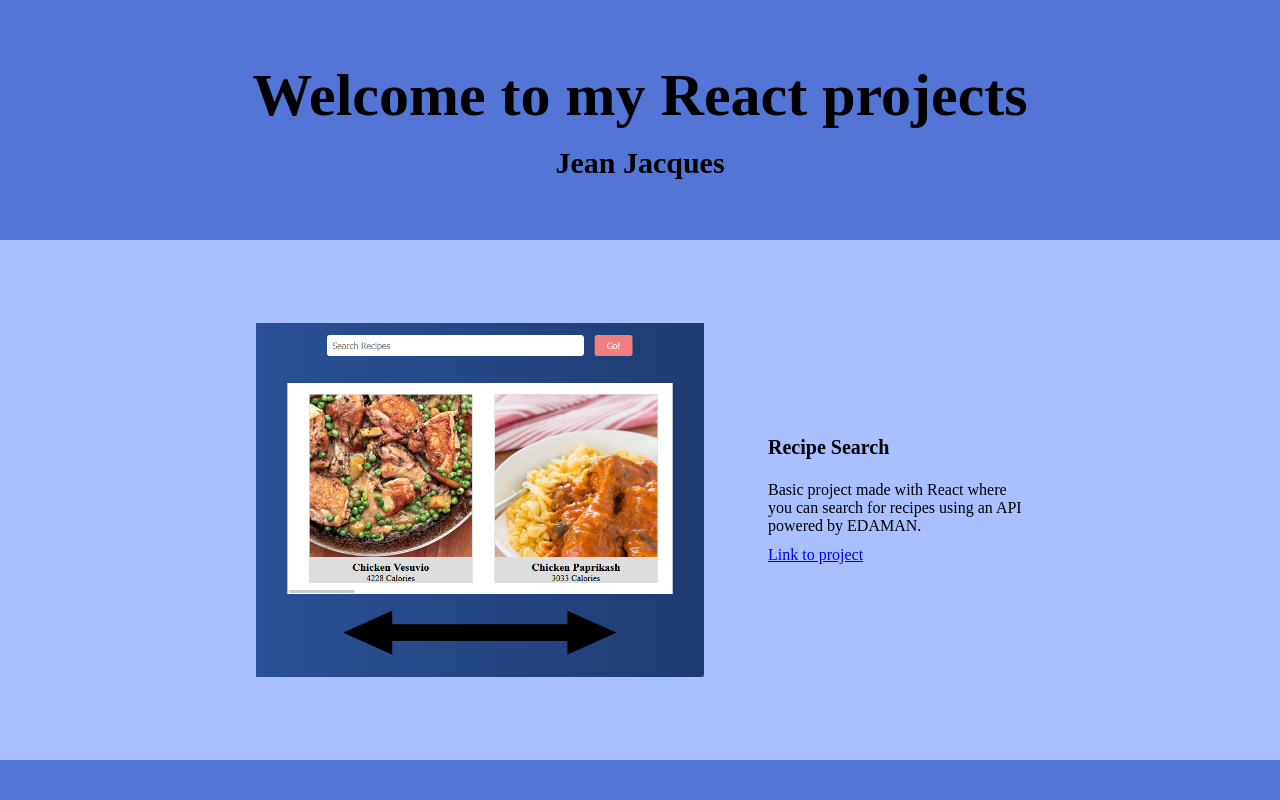
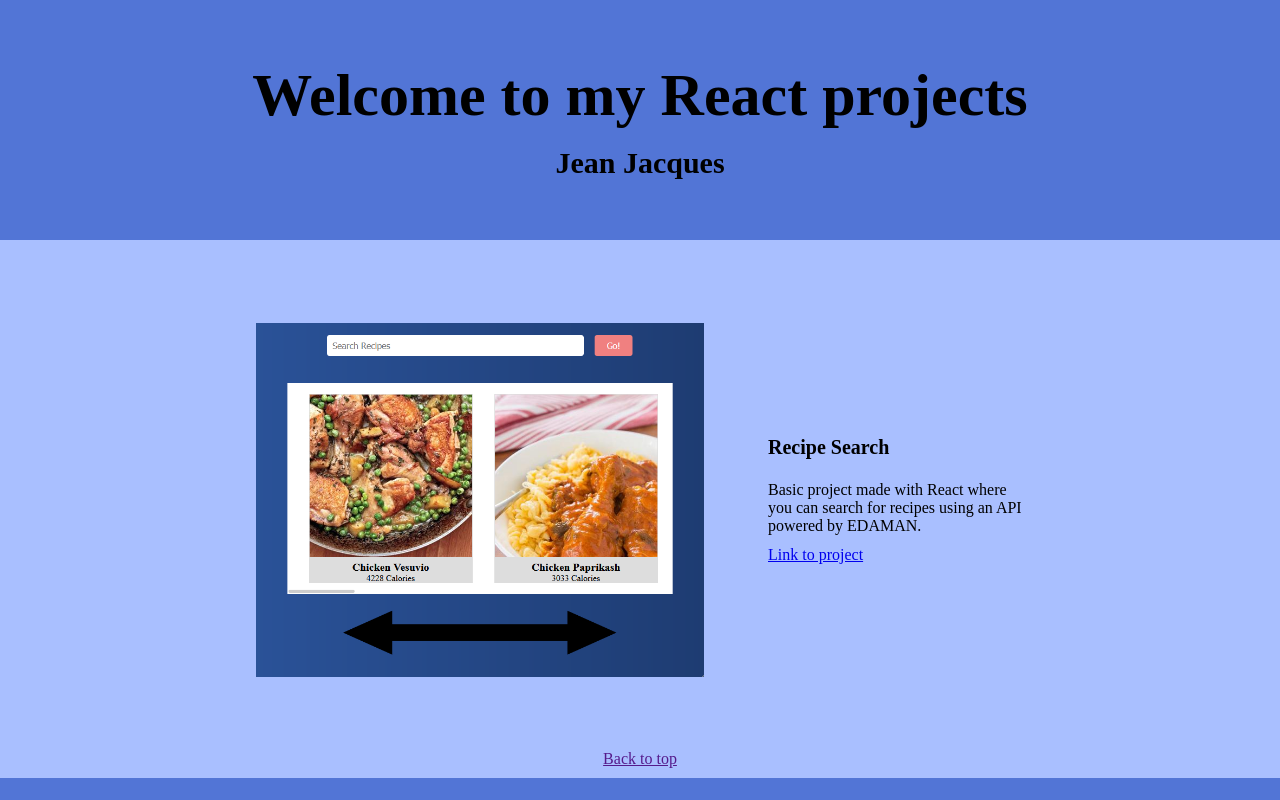
Before and after one commit to FPDPanda/react-apps, a React (Create React App) app: page /#/home in a window 1280 px wide. Built offline with nearby package versions, Linux system fonts and the light colour scheme.

Commit message:
[Created] Componend - ScrollTop
Component of "ProjectList"

```diff
--- a/src/components/ProjectList.js
+++ b/src/components/ProjectList.js
@@ -1,5 +1,8 @@
 import React, {useState, useEffect} from 'react'
 import {Link, HashRouter as Router} from 'react-router-dom'
+
+// Components
+import ScrollTop from './ScrollTop'
 
 // CSS
 import './ProjectList.css'
@@ -45,6 +48,8 @@ function ProjectList() {
             //Annoying CSS bug with overflow-x more details on the link
             //https://alexandergottlieb.com/2018/02/22/overflow-scroll-and-the-right-padding-problem-a-css-only-solution
             }
+
+            <ScrollTop />
         </ul>
     )
 }
--- /dev/null
+++ b/src/components/ScrollTop.js
@@ -0,0 +1,19 @@
+import React from 'react'
+import {Link, HashRouter as Router} from 'react-router-dom'
+
+function ScrollTop() {
+
+    function scrollToTop() {
+        window.scrollTo({top: 0, behavior: 'smooth'});
+    };
+
+    return (
+        <Router>
+            <Link id="backtotop" onClick={scrollToTop}>
+                Back to top
+            </Link>
+        </Router>
+    )
+}
+
+export default ScrollTop
```
